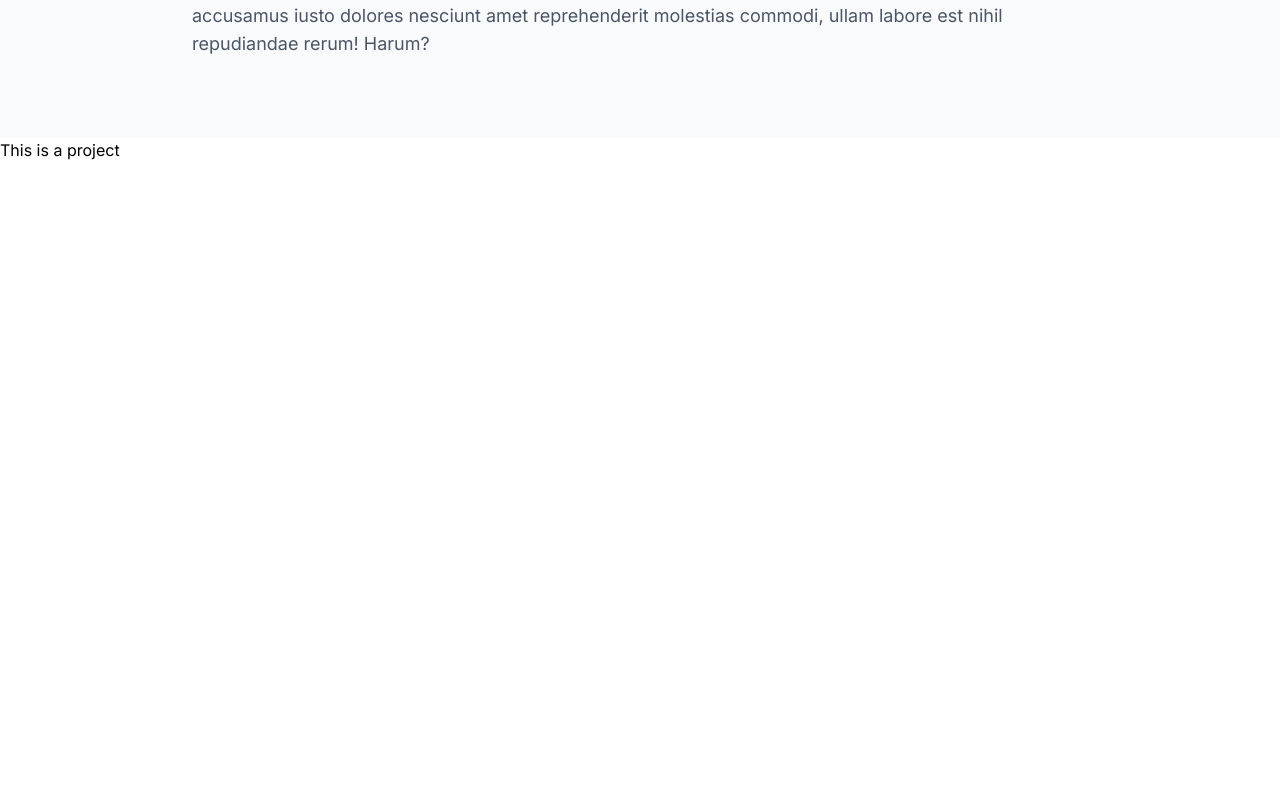
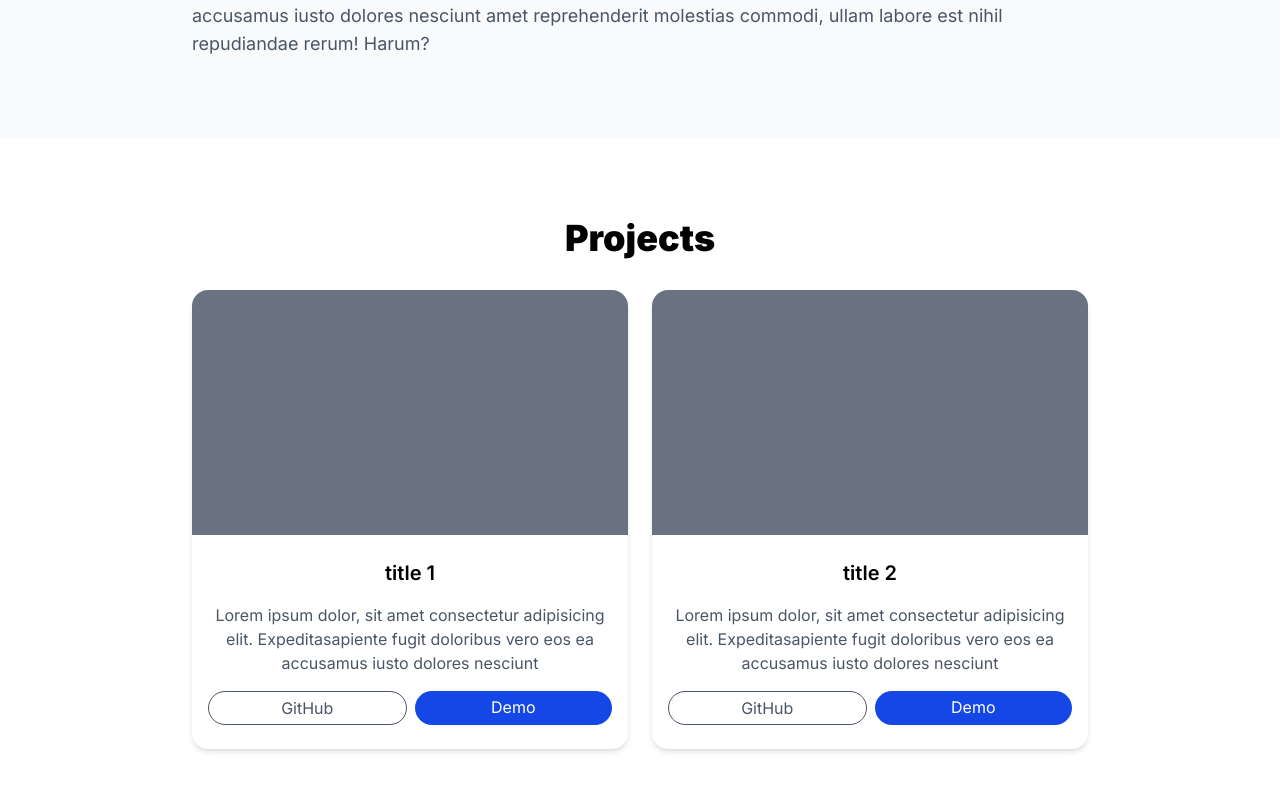
Before and after one commit to ayarmkt/portfolio-nuxt, a Nuxt app: page / in a window 1280 px wide. Shown: the part 1370-2160 px from the top of the page. Before the commit the page ends 1532 px from the top, so only its background shows below. Built offline with nearby package versions, Linux system fonts and the light colour scheme.

Commit message:
feat: :art: added projects section

```diff
--- a/app/components/Projects.vue
+++ b/app/components/Projects.vue
@@ -1,5 +1,69 @@
-<script setup lang="ts"></script>
+<script setup lang="ts">
+const projects = [
+  {
+    title: 'title 1',
+    text: 'Lorem ipsum dolor, sit amet consectetur adipisicing elit. Expeditasapiente fugit doloribus vero eos ea accusamus iusto dolores nesciunt',
+    github: 'test.com',
+    demo: 'test.com',
+  },
+  {
+    title: 'title 2',
+    text: 'Lorem ipsum dolor, sit amet consectetur adipisicing elit. Expeditasapiente fugit doloribus vero eos ea accusamus iusto dolores nesciunt',
+    github: 'test.com',
+    demo: 'test.com',
+  },
+];
+</script>
 
 <template>
-  <p>This is a project</p>
+  <section class="py-20 px-6">
+    <div class="max-w-4xl mx-auto">
+      <Typo tag="h2" variant="title-medium" class="pb-8 text-center">
+        Projects
+      </Typo>
+      <ul class="grid grid-cols-[repeat(auto-fit,minmax(200px,1fr))] gap-6">
+        <li
+          v-for="(project, index) in projects"
+          :key="index"
+          class="shadow-md rounded-2xl overflow-hidden"
+        >
+          <div class="bg-gray-500 aspect-video"></div>
+          <div class="px-4 py-6 flex flex-col gap-y-4">
+            <Typo tag="h3" variant="title-small" class="text-center">
+              {{ project.title }}
+            </Typo>
+            <Typo tag="p" variant="text-small" class="text-center">
+              {{ project.text }}
+            </Typo>
+            <div class="flex gap-x-2">
+              <NuxtLink
+                :to="project.github"
+                class="w-full rounded-full border border-gray-600 py-1 px-2"
+              >
+                <Typo
+                  tag="span"
+                  variant="text-small"
+                  class="text-center flex justify-center"
+                >
+                  GitHub
+                </Typo>
+              </NuxtLink>
+              <NuxtLink
+                :to="project.demo"
+                class="w-full rounded-full bg-blue-700 py-1 px-2"
+              >
+                <Typo
+                  tag="span"
+                  variant="text-small"
+                  class="text-center text-white flex justify-center"
+                >
+                  Demo
+                </Typo>
+              </NuxtLink>
+            </div>
+          </div>
+        </li>
+      </ul>
+    </div>
+  </section>
 </template>
```
